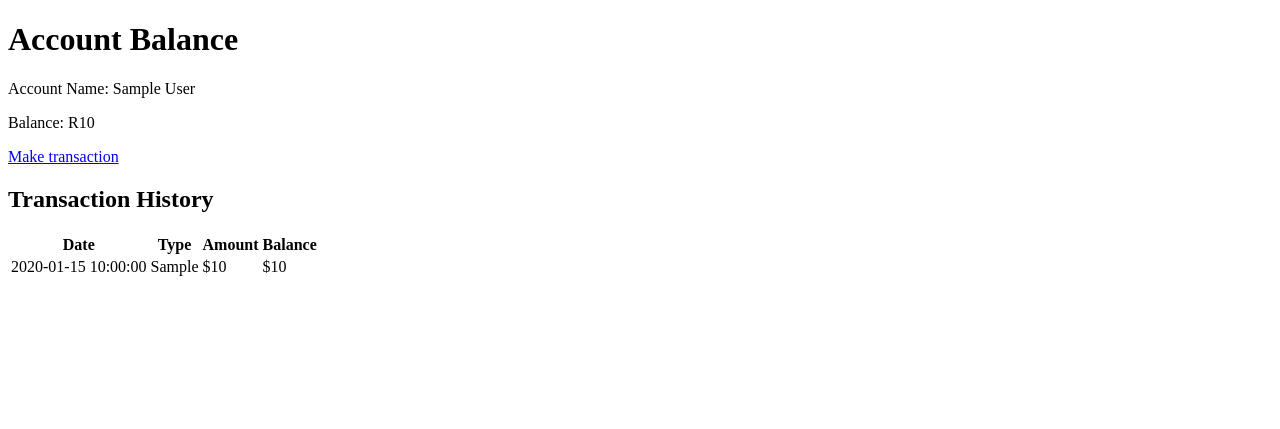
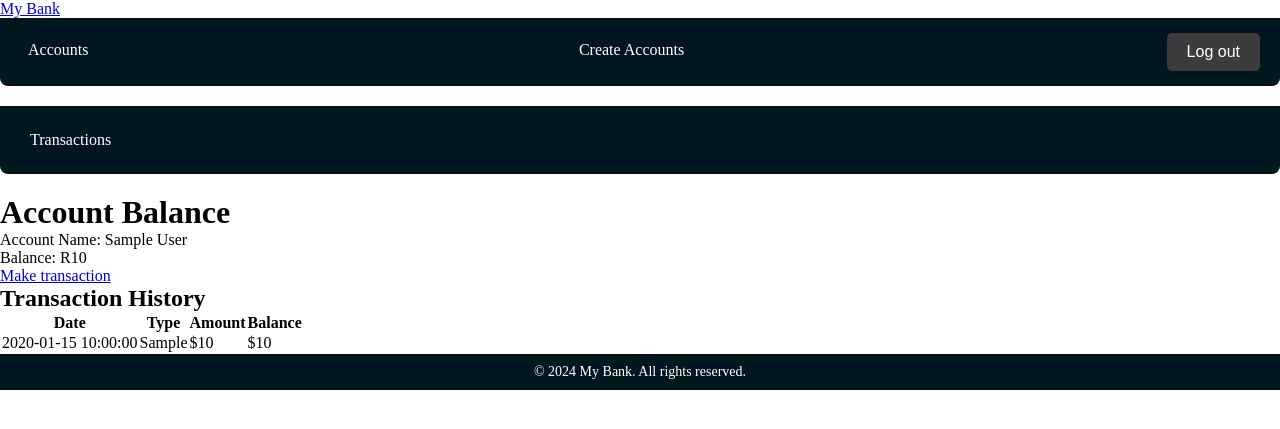
Before and after one commit to porihacker/banking_api, a Flask app: page /accounts/1/transactions in a window 1280 px wide. Shown: the top 429 px of the page. Run offline with Flask 3, Linux system fonts and the light colour scheme; the visitor is signed in with stand-in values (Sample User, id 1); tables that the repository leaves empty hold one stand-in row (values such as "Sample post").

Commit message:
css by khosi

```diff
--- a/templates/base.html
+++ b/templates/base.html
@@ -14,7 +14,6 @@
             <div class="nav">
                 <a href="/accounts" class="{% if request.endpoint == 'accounts' %}active{% endif %}">Accounts</a>
                 <a href="/create_acc" class="{% if request.endpoint == 'create_acc' %}active{% endif %}">Create Accounts</a>
-                <a href="/transactions/transact" class="{% if request.endpoint == 'transactions/transact' %}active{% endif %}">Transactions</a>
                 <form action="/logout" method="post">
                 <input type="submit" value="Log out">
                 </form>
--- a/templates/transactions.html
+++ b/templates/transactions.html
@@ -1,18 +1,19 @@
+{% extends 'base.html' %}
 
-	<!DOCTYPE html>
-    <html lang="en">
-    <head>
-        <meta charset="UTF-8">
+{% block head %}
+<title>My Bank - Transaction History</title>
+{% endblock %}
 
-        <title>Account Balance</title>
-    </head>
-    <body>
+{% block body %}
+
+<div class="container">
+    <div class="nav">
+        <div class="nav-title">Transactions</div>
+    </div>
     <h1>Account Balance</h1>
     <p>Account Name: {{ account.account_name }}</p>
     <p>Balance: R{{ account.balance }}</p>
-
     <a href="/accounts/{{account.id}}/transactions/transact">Make transaction</a>
-
     <h2>Transaction History</h2>
     <table>
         <thead>
@@ -34,5 +35,5 @@
             {% endfor %}
         </tbody>
     </table>
-    </body>
-    </html>
+</div>
+{% endblock %}
```
Lines whose indentation alone changed are shown as unchanged.
